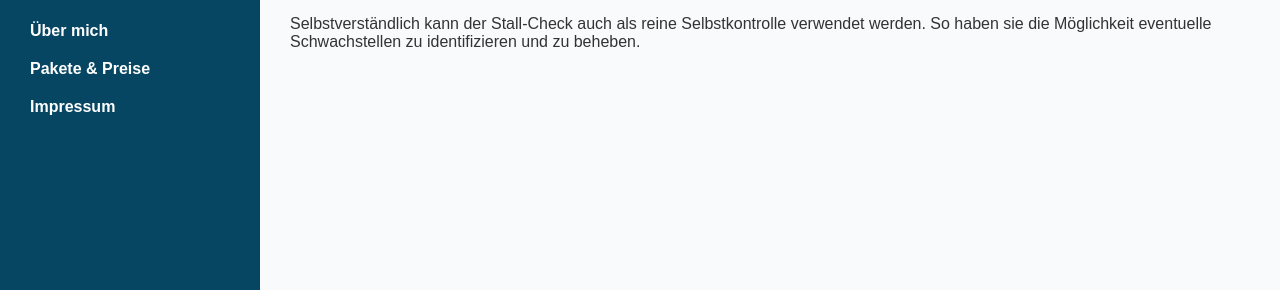
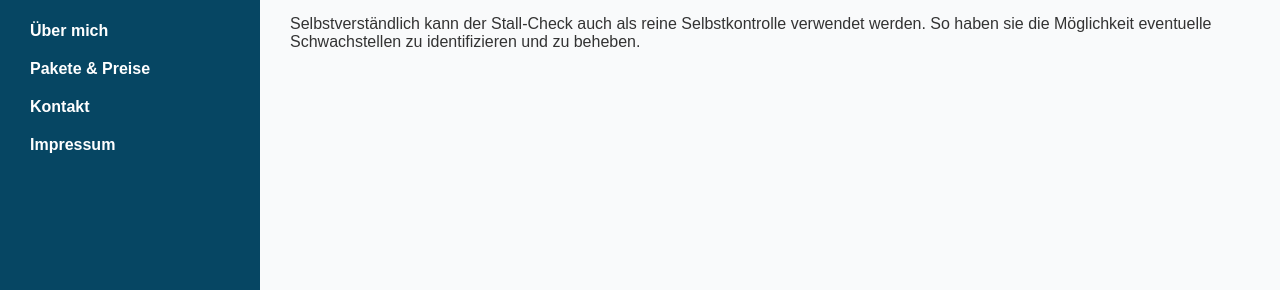
Before and after one commit to Kerstin78/stallcheck, a Jekyll site: the page built from index.md, in a window 1280 px wide. Shown: the part 233-523 px from the top of the page. Built offline with Jekyll 4.4.1, drawn with Linux system fonts in a browser that asks for light colours.

Commit message:
Update default.html

```diff
--- a/_layouts/default.html
+++ b/_layouts/default.html
@@ -61,6 +61,7 @@
         <li><a href="/stallcheck">StallCheck</a></li>
         <li><a href="/ueber-mich">Über mich</a></li>
         <li><a href="/pakete">Pakete & Preise</a></li>
+        <li><a href="/kontakt">Kontakt</a></li>
         <li><a href="/impressum">Impressum</a></li>
       </ul>
     </nav>
```
